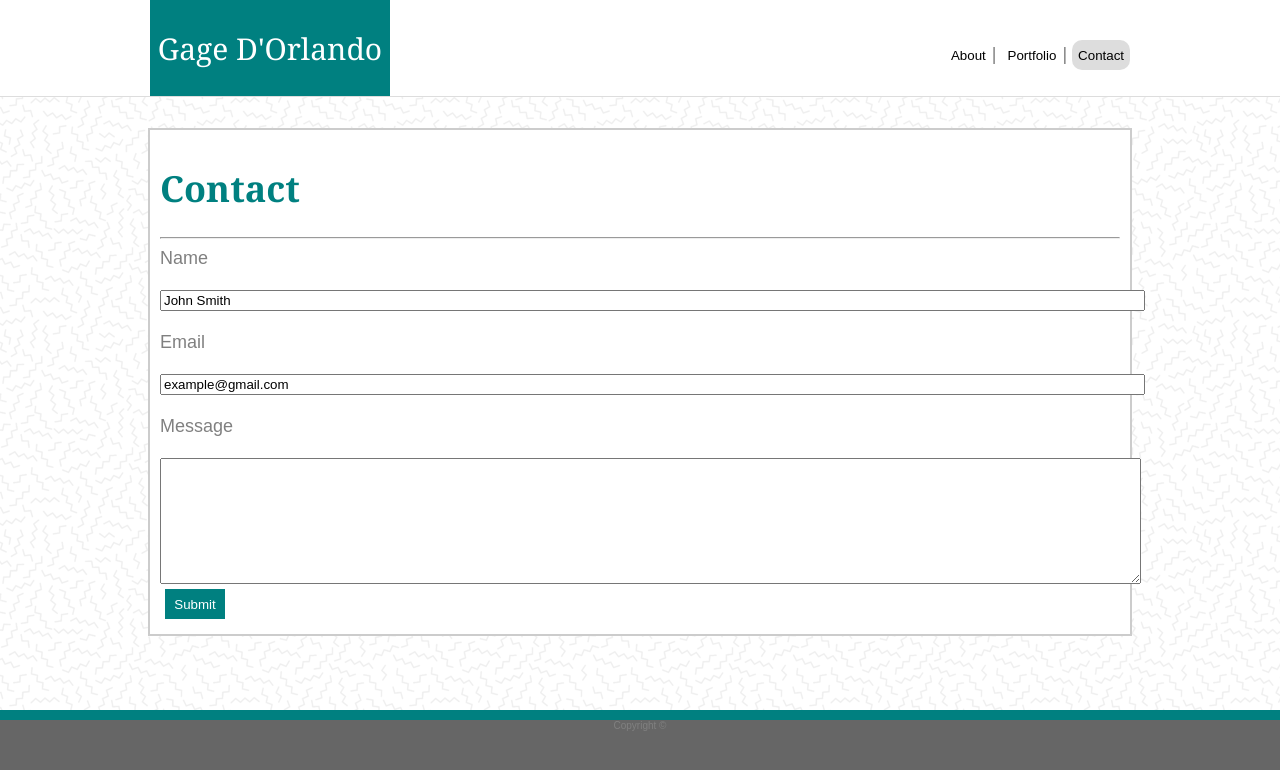
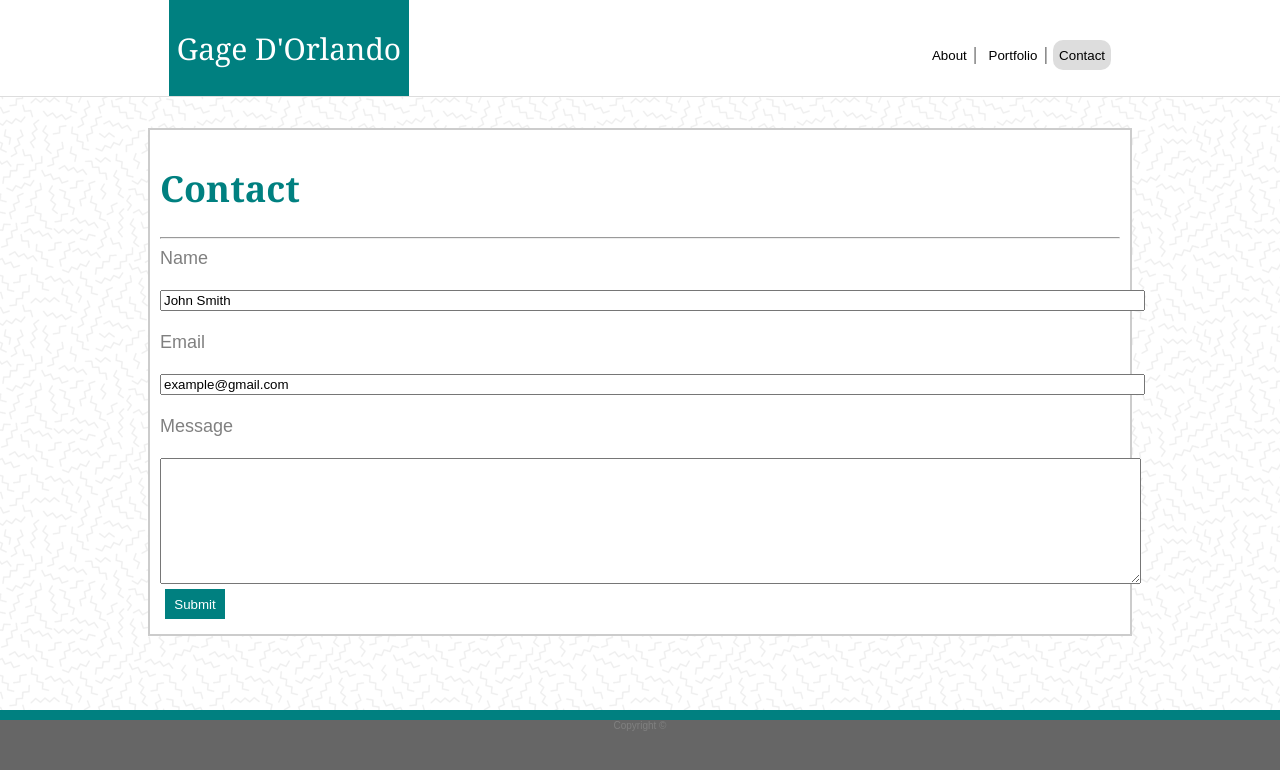
Before and after one commit to GageDorl/Bootstrap-Portfolio, a plain HTML site: page contact.html in a window 1280 px wide. Drawn offline with Linux system fonts and the light colour scheme.

Commit message:
fixed navbar weirdness on phones

```diff
--- a/assets/css/style.css
+++ b/assets/css/style.css
@@ -17,7 +17,7 @@
         font-family: 'Georgia', Times, Times New Roman, serif;
         height:100%;
         width:240px;
-        margin-right:550px;
+        margin-right:40vw;
         border-radius:0;
         transition:0;
         font-size:30px;
```
